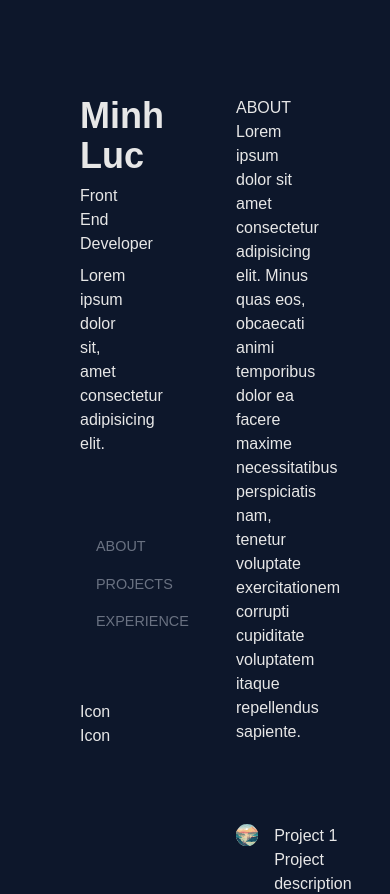
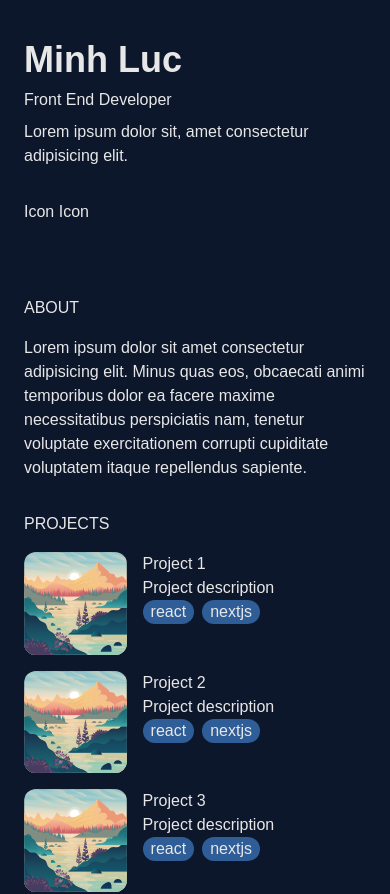
Before and after one commit to mluc404/portfolio, a Next.js app: page / in a window 390 px wide. Shown: the top 894 px of the page. Built offline with nearby package versions, Linux system fonts and the light colour scheme.

Commit message:
feat: add responsive mobile layout

```diff
--- a/app/components/LeftSide.tsx
+++ b/app/components/LeftSide.tsx
@@ -5,8 +5,8 @@ import NavButtons from "./NavButtons";
 export default function LeftSide() {
   return (
     <div
-      className="flex flex-col gap-8 justify-between
-    px-20 py-24 h-[100vh]"
+      className="flex flex-col gap-8 justify-between px-6 py-10
+    md:px-20 md:py-24 md:h-[100vh] "
     >
       <div className="flex flex-col gap-20">
         <div className="flex flex-col gap-2">
@@ -14,7 +14,9 @@ export default function LeftSide() {
           <p>Front End Developer</p>
           <p>Lorem ipsum dolor sit, amet consectetur adipisicing elit.</p>
         </div>
-        <NavButtons />
+        <div className="hidden md:block">
+          <NavButtons />
+        </div>
       </div>
       <div>Icon Icon</div>
     </div>
--- a/app/components/NavButtons.tsx
+++ b/app/components/NavButtons.tsx
@@ -10,11 +10,17 @@ export default function NavButtons() {
     }
   };
 
-  const buttonNames: string[] = ["about", "projects", "experience"];
+  const buttonNames: string[] = [
+    "about",
+    "projects",
+    "experience",
+    "education",
+  ];
   const [currentBtn, setCurrentBtn] = useState<string>("");
 
   useEffect(() => {
     scrollToSection("about");
+    setCurrentBtn("about");
   }, []);
 
   return (
--- a/app/components/RightSide.tsx
+++ b/app/components/RightSide.tsx
@@ -4,20 +4,25 @@ import ProjectCard from "./ProjectCard";
 
 export default function RightSide() {
   return (
-    <div className="flex flex-col gap-20 px-20 py-24 ">
+    <div className="flex flex-col px-6 py-8 gap-8 md:gap-20 md:px-20 md:py-24 ">
       {/* <div className="h-[100vh]"> */}
-      <div id="about" className="">
-        ABOUT Lorem ipsum dolor sit amet consectetur adipisicing elit. Minus
-        quas eos, obcaecati animi temporibus dolor ea facere maxime
-        necessitatibus perspiciatis nam, tenetur voluptate exercitationem
-        corrupti cupiditate voluptatem itaque repellendus sapiente.
+      <div id="about" className="flex flex-col gap-4">
+        <div>ABOUT</div>
+        Lorem ipsum dolor sit amet consectetur adipisicing elit. Minus quas eos,
+        obcaecati animi temporibus dolor ea facere maxime necessitatibus
+        perspiciatis nam, tenetur voluptate exercitationem corrupti cupiditate
+        voluptatem itaque repellendus sapiente.
       </div>
       <div id="projects" className="flex flex-col gap-4">
+        <div>PROJECTS</div>
+
         {myInfo.projects.map((project, index) => (
           <ProjectCard key={index} project={project} />
         ))}
       </div>
+
       <div id="experience" className="flex flex-col gap-4">
+        <div>EXPERIENCE</div>
         {myInfo.job.map((job, index) => (
           <JobCard job={job} key={index} />
         ))}
--- a/app/page.tsx
+++ b/app/page.tsx
@@ -4,12 +4,14 @@ import RightSide from "./components/RightSide";
 
 export default function Home() {
   return (
-    <div className="flex relative ">
-      <div className="h-[100vh] w-[40%] sticky top-0">
-        <LeftSide />
-      </div>
-      <div className="w-[60%]">
-        <RightSide />
+    <div>
+      <div className="flex flex-col md:flex-row md:relative ">
+        <div className=" w-full md:w-[40%] md:h-[100vh] md:sticky md:top-0">
+          <LeftSide />
+        </div>
+        <div className="w-full md:w-[60%]">
+          <RightSide />
+        </div>
       </div>
     </div>
   );
```
